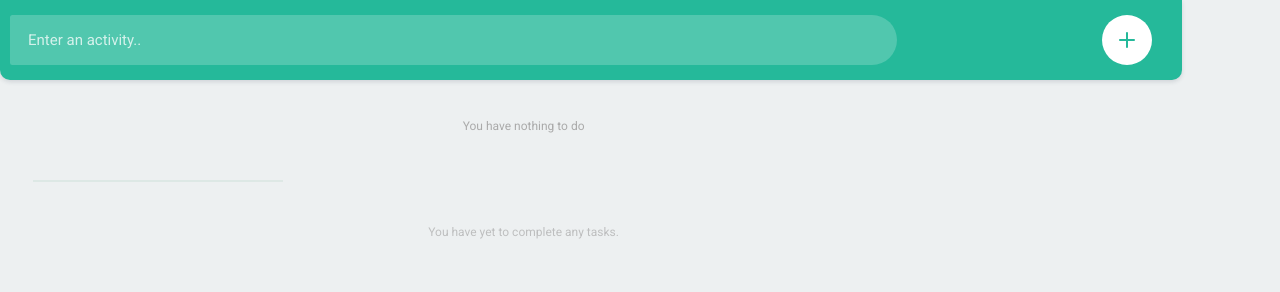
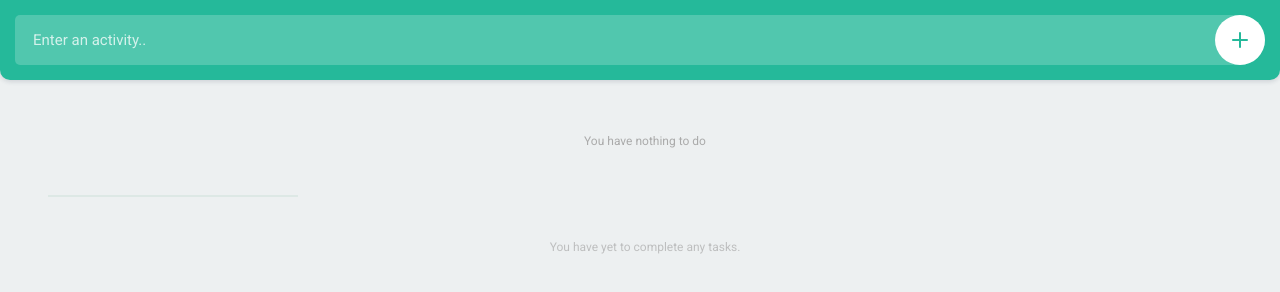
Before and after one commit to Renkon117/To-do-list, a website: page src/public/index.html in a window 1280 px wide. Drawn offline with Linux system fonts and the light colour scheme.

```diff
--- a/src/public/resources/css/style.css
+++ b/src/public/resources/css/style.css
@@ -3,6 +3,15 @@
 body{
   background:#edf0f1;
   padding:80px 0 0 0;
+}
+/*in order to change the full format website by using box-sizing: boder-box;
+so that the right part of site is not cut*/
+*, *:before, *:after {
+  -webkit-box-sizing: border-box;
+  -moz-box-sizing: border-box;
+  -o-box-sizing: border-box;
+  -ms-box-sizing: border-box;
+  box-sizing: border-box;
 }
 
 body, input, button {
@@ -14,13 +23,14 @@
 }
 
 header{
-  width:90%;
-  height:50px;
+  width:100%;
+  height:80px;
   position:fixed;
   padding:15px;
   top:0;
   left:0;
   z-index:5;
+
   background:#25b99a;
   box-shadow: 0px 2px 4px rgba(44, 62, 80, 0.15);
   border-bottom-right-radius:10px;
@@ -28,14 +38,9 @@
 }
 
 header input {
-  width:70%;
+  width:100%;
   height:50px;
-
-  position:absolute;
-  top:15px;
-  right:30px;
-  left:10px;
-  z-index:2;
+  float:left;
   color:#fff;
   font-size:15px;
   font-weight:400px;
@@ -44,8 +49,8 @@
   background: rgba(255, 255, 255, 0.2);
   border-top-left-radius:5px;
   border-bottom-left-radius:5px;
-  border-top-right-radius:50px;
-  border-bottom-right-radius:50px;
+  border-top-right-radius:25px;
+  border-bottom-right-radius:25px;
   border:0px;
   box-shadow:none;
   outline:none;
@@ -78,7 +83,7 @@
   height:50px;
   position:absolute;
   top:15px;
-  right:30px;
+  right:15px;
   z-index:2;
   border-radius:25px;
   background:#fff;
@@ -110,23 +115,25 @@
 .container {
   width:100%;
   float:left;
+  padding:15px;
 }
 
 ul.todo{
-  width:80%;
+  width:100%;
   float:left;
   padding-inline-start:0;
   padding-left:10px;
 }
 
 ul.todo li{
-  width:85%;
-  min-height:35px;
+  width:100%;
+  min-height:50px;
   float:left;
   font-size:14px;
   font-weight:500;
   color:#444;
   line-height:22px;
+
   background:#fff;
   border-radius:5px;
   position:relative;
```
